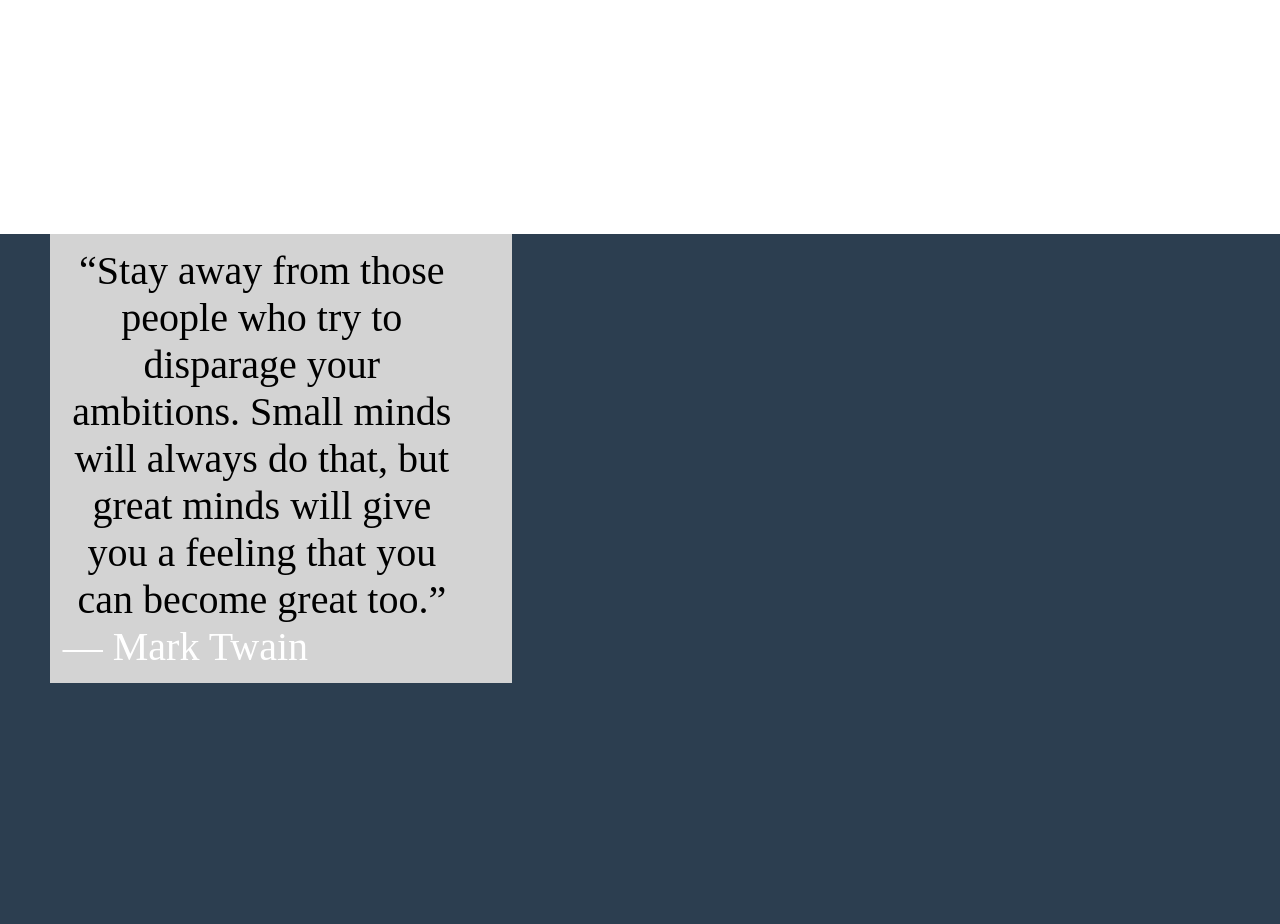
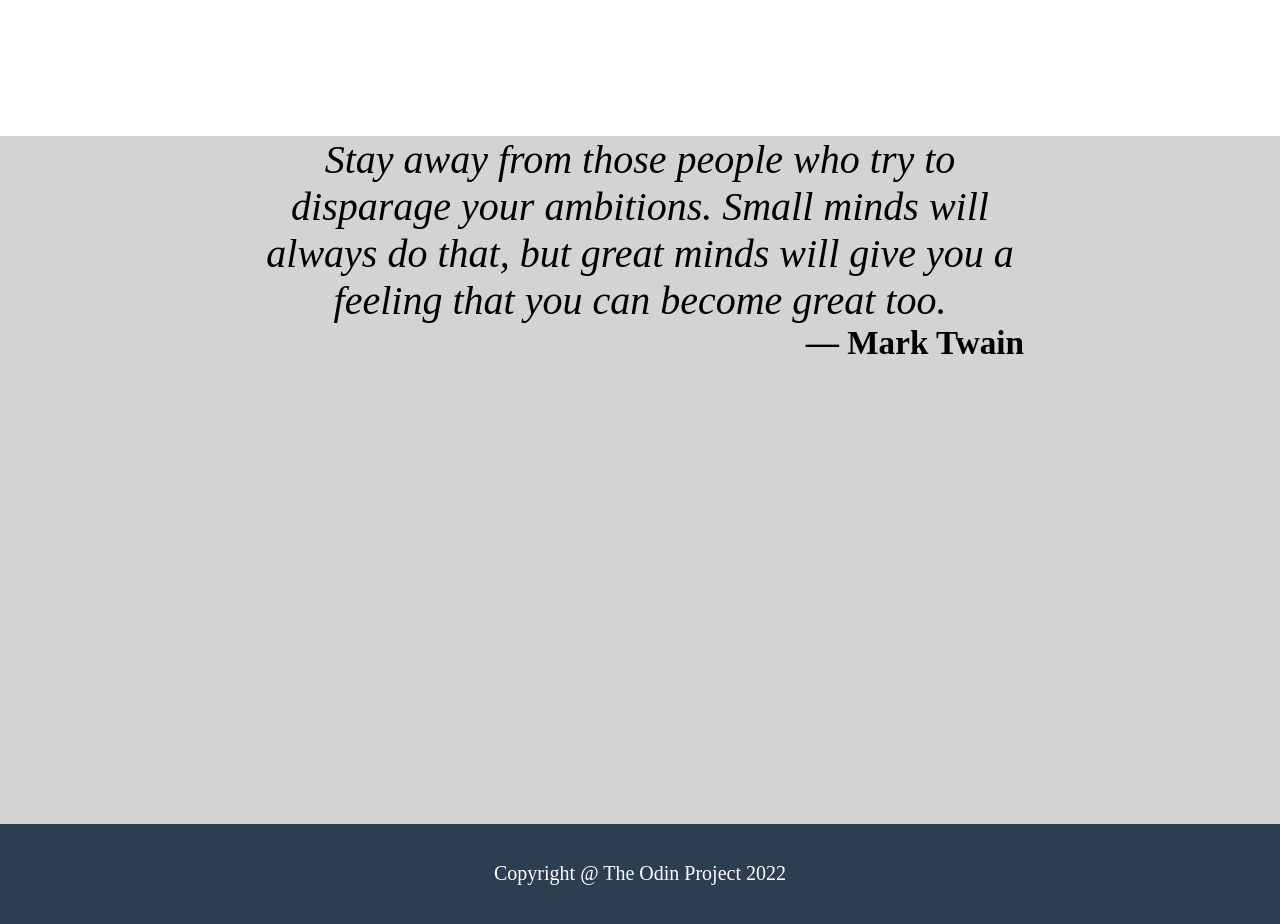
Before and after one commit to salmanakhtar57/Landing-Page, a plain HTML site: page index.html in a window 1280 px wide. Shown: the part 1240-2164 px from the top of the page. Drawn offline with Linux system fonts and the light colour scheme.

Commit message:
adding bottom and qoutation part and styling it.

```diff
--- a/index.html
+++ b/index.html
@@ -9,6 +9,8 @@
     <link rel="stylesheet" href="style.css">
 </head>
 <body>
+    <section>
+
 
 
     <nav>
@@ -30,8 +32,6 @@
         </ul>
 
     </nav><br>
-
-    <section>
 
         <div class="container">
             <div class="sub-container">
@@ -58,7 +58,7 @@
                 <div class="item"></div>
                 <div class="item"></div>
                 <div class="item"></div>
-            </div
+            </div>
               <p>Write anything below them</p>
               <p>Write anything below them</p>
               <p>Write anything below them</p>
@@ -68,24 +68,23 @@
 
     <section class="qoute">
 
-        <div class="wrapper">
-        <ul>
-            <div class="paragraph">
-                “Stay away from those people who try to disparage your ambitions. Small minds will always do that,
-                but great minds will give you a feeling that you can become great too.”
-            </div>
+        <div class="paragraph">
+            <cite>Stay away from those people who try to disparage your ambitions. Small minds will always do that,
+                but great minds will give you a feeling that you can become great too.
+            </cite>
 
-            <div class="header">
-                — Mark Twain
-            </div>
-
-        </ul>
+            <h5 class="author" style="text-align: right;">— Mark Twain</h5>
 
         </div>
 
+    </section>
+
+    <div class="bottom">
+        <p>Copyright @ The Odin Project 2022</p>
+
+    </div>
 
 
-    </section>
 
 
 
--- a/style.css
+++ b/style.css
@@ -100,7 +100,7 @@
   height:86vh;
 }
 
-.header {
+section .header {
     color: white;
     font-size: 40px;
 }
@@ -179,29 +179,31 @@
     background: white;
     border-radius: 10px;
   }
+
   .item p {
     text-align: below;
   }
-  .wrapper{
-    padding-left: 1px;
-    padding-right: 80%;
-    margin-top: auto;
-    margin-left: 50px;
-    margin-right: 60%;
-    box-sizing: auto;
-    padding: 1%;
-    padding-right: 4%;
-    color: black;
-    background-color: lightgray;
-  }
-  .paragraph {
+
+  .qoute {
     background-color: lightgray;
     text-align: center;
     font-size: 40px;
+  }
+  .paragraph {
+    margin-left: 20%;
+    margin-right: 20%;
+
   }
   .paragraph header {
     text-align: right;
     font-size: 40px;
     color: black;
+  }
 
+  .bottom {
+    text-align: center;
+    color: white;
+    font-size: 20px;
+    margin-top: 3%;
+    margin-bottom: 3%;
   }
```
